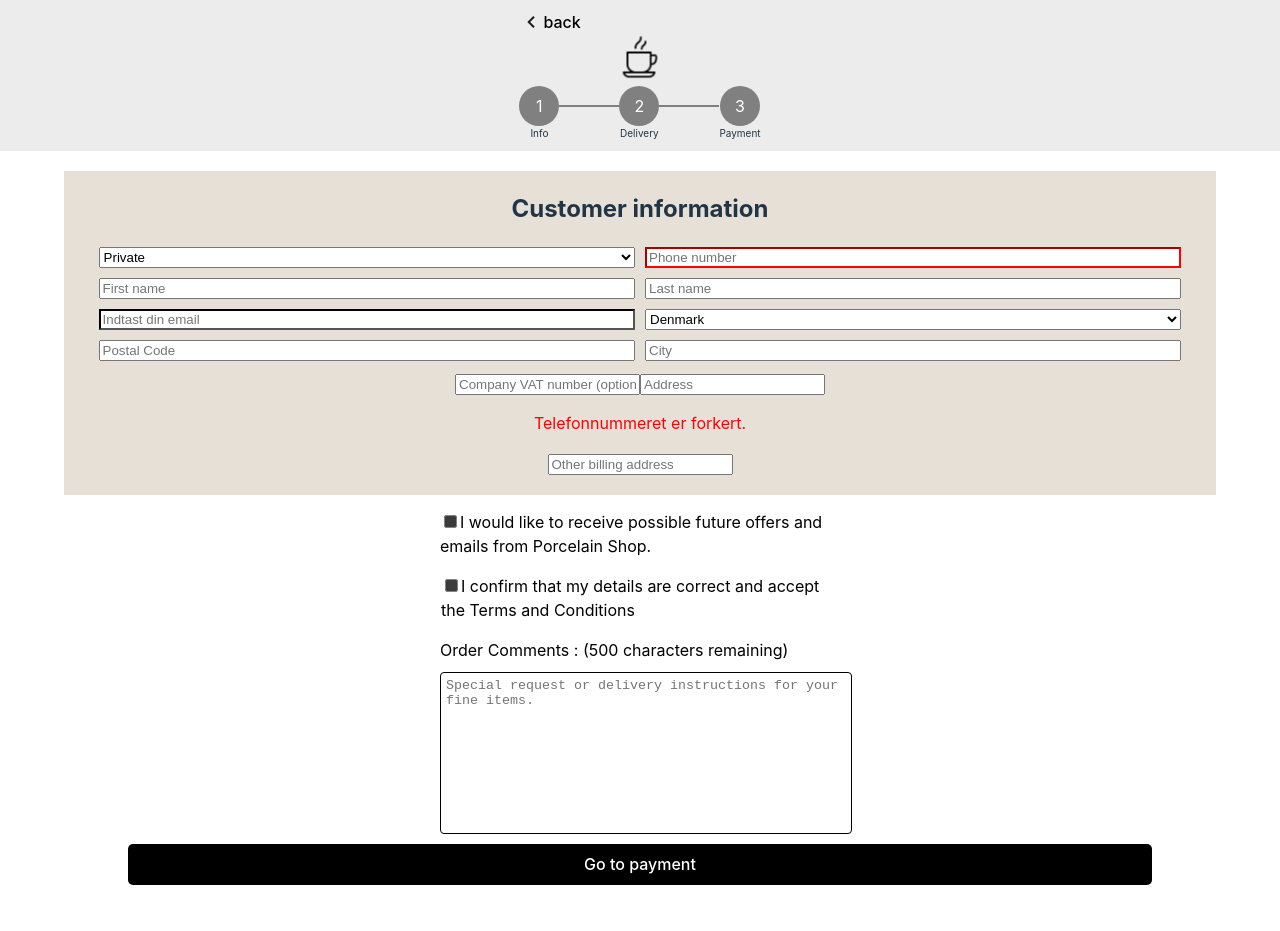
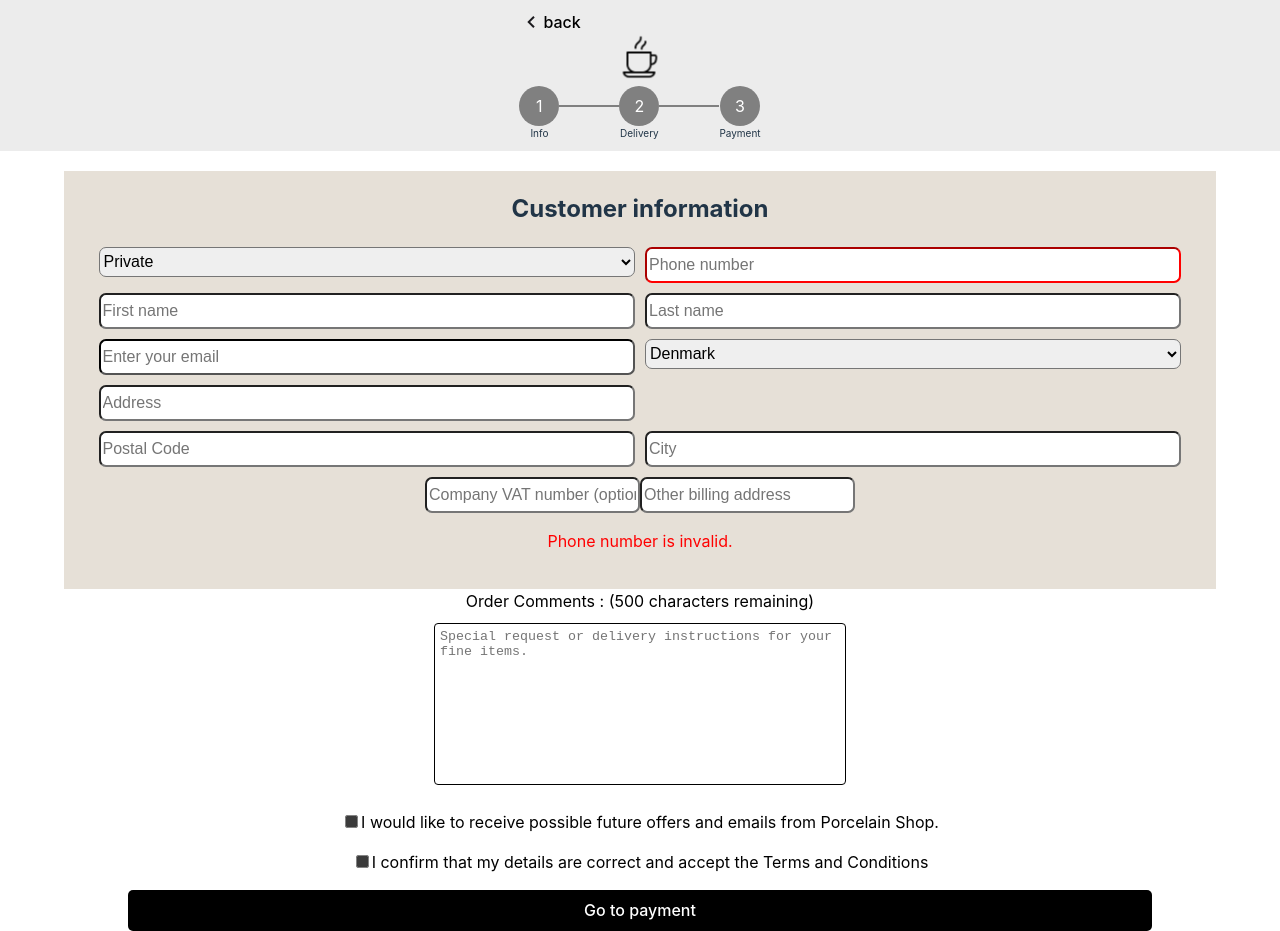
Before and after one commit to Johansogaard/frontend, a React (Vite) app: page /checkout in a window 1280 px wide. Before the commit the page ends 885 px from the top, so only its background shows below. Built offline with nearby package versions, Linux system fonts and the light colour scheme; no server answers.

Commit message:
Update formComponent.css and formComponent.tsx for checkout page

```diff
--- a/src/checkoutPage/checkoutPage-Components/formComponent.css
+++ b/src/checkoutPage/checkoutPage-Components/formComponent.css
@@ -6,6 +6,7 @@
 
   background-color: #e6e0d7;
 }
+
 .checkout-UserInfo {
   display: grid;
   grid-template-columns: repeat(2, 1fr);
@@ -44,3 +45,10 @@ label.checkbox > input {
   height: 20px;
   border-radius: 5px;
 }
+
+@media (max-width: 600px) {
+  .checkout-UserInfo, .zipform-container{
+    grid-template-columns: 1fr;
+  }
+
+}
--- a/src/checkoutPage/checkoutPage-Components/formComponent.tsx
+++ b/src/checkoutPage/checkoutPage-Components/formComponent.tsx
@@ -56,7 +56,7 @@ export function FormComponent() {
           <input
             type="email"
             name="email"
-            placeholder="Indtast din email"
+            placeholder="Enter your email"
             required
             value={email}
             onChange={(e) => setEmail(e.target.value)}
@@ -69,13 +69,18 @@ export function FormComponent() {
           <select id="country" name="country" required>
             <option value="dk">Denmark</option>
           </select>
+          <input type="text" name="address" placeholder="Address" />
+
         </div>
+
         <ZipForm />
 
         <input
           type="text"
           name="company"
           placeholder="Company VAT number (optional)"
+          className="vat-input"
+
           value={vatNumber}
           onChange={(e) => setVatNumber(e.target.value)}
           style={{
@@ -114,28 +119,29 @@ export function FormComponent() {
         />
 
         {vatNumber.length === 10 && !isVatNumberValid && (
-          <p style={{ color: 'red' }}>VAT-nummeret skal være 10 cifre langt.</p>
+          <p style={{ color: 'red' }}>VAT-number has to be 10 digits.</p>
         )}
-        <input type="text" name="address" placeholder="Address" />
 
+        <input
+          type="text"
+          name="Other billing address"
+          placeholder="Other billing address"
+          className="billing-input"
+        />
         {email.length > 1 &&
           isEmailValid &&
           email.includes('@') &&
           email.includes('.') && (
-            <p style={{ color: 'green' }}>Emailen er gyldig.</p>
+            <p style={{ color: 'green' }}>Email is valid.</p>
           )}
         {email.length > 1 &&
           (!isEmailValid || !email.includes('@') || !email.includes('.')) && (
-            <p style={{ color: 'red' }}>Emailen er ikke gyldig.</p>
+            <p style={{ color: 'red' }}>Email is invalid.</p>
           )}
         {!isPhoneNumberValid && (
-          <p style={{ color: 'red' }}>Telefonnummeret er forkert.</p>
+          <p style={{ color: 'red' }}>Phone number is invalid.</p>
         )}
-        <input
-          type="text"
-          name="Other billing address"
-          placeholder="Other billing address"
-        />
+
       </form>
     </section>
   )
--- a/src/checkoutPage/checkoutPage.css
+++ b/src/checkoutPage/checkoutPage.css
@@ -12,10 +12,7 @@
   justify-content: center;
 }
 
-.checkbox-wrapper {
-  width: 400px; /* Proper workaround because the label and box where dependent on string length before...*/
-  margin: 0 auto;
-}
+
 
 .checkout-checkboxNews label {
   display: inline-block;
@@ -40,12 +37,13 @@
   border-color: red; /* UX add on for error. */
 }
 .checkbox-commentWrapper {
-  width: 400px;
+  width: 80%;
+  max-width: 400px;
   height: auto;
   margin: 0 auto;
   display: flex;
   flex-direction: column; /* DO NOT DELETE, no overlapping of payment button fix right here */
-  align-items: flex-start;
+  align-items: center;
 }
 .checkout-Comment {
   display: block;
@@ -63,3 +61,9 @@
   vertical-align: top;
   resize: none;
 }
+
+form input, form select {
+  font-size: 16px;
+  border-radius: 7px;
+  height: 30px;
+}
--- a/src/checkoutPage/checkoutPage.tsx
+++ b/src/checkoutPage/checkoutPage.tsx
@@ -33,7 +33,11 @@ export function CheckoutPage() {
       <section className="checkout-delivery">
         <FormComponent />
       </section>
-
+      <section className="checkout-Comment">
+        <div>
+          <CommentTextField label="Order Comments :" />
+        </div>
+      </section>
       <section className="checkout-checkboxNews">
         <CheckboxNews
           name="News"
@@ -51,11 +55,7 @@ export function CheckoutPage() {
           error={error} // Pass error state as a prop
         />
       </section>
-      <section className="checkout-Comment">
-        <div>
-          <CommentTextField label="Order Comments :" />
-        </div>
-      </section>
+
 
       {error && <div className="error-message">{error}</div>}
 
```
